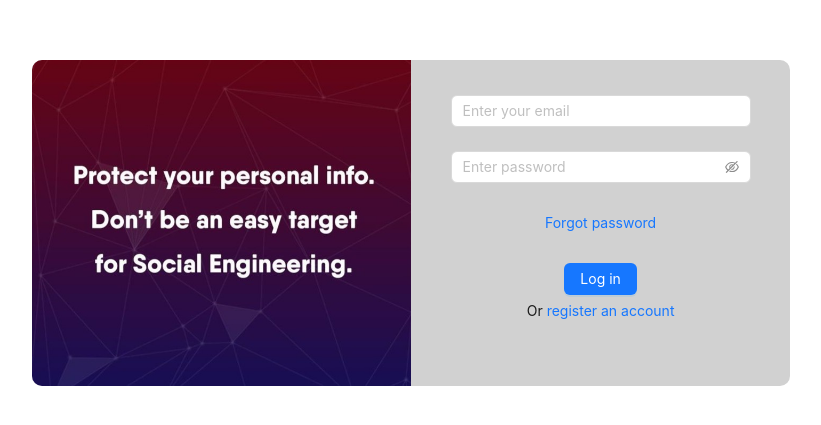
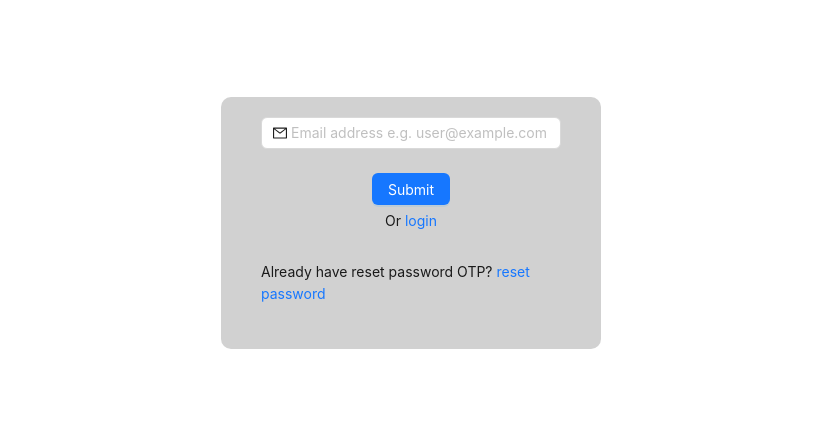
Before and after one commit to usr-0123/CyberAware, a React (Vite) app in the folder client/: page /forgot-password in a window 1280 px wide. Before the commit this address led to /login. Shown: the part 173-598 px from the top of the page, without its empty margins (229-1050 px from the left). Built offline with nearby package versions, Linux system fonts and the light colour scheme.

Commit message:
-Correct access interception.

```diff
--- a/client/src/App.jsx
+++ b/client/src/App.jsx
@@ -1,20 +1,10 @@
-import React, { useEffect } from 'react'
-import { Route, Routes, useNavigate } from 'react-router-dom'
+import React from 'react'
+import { Route, Routes } from 'react-router-dom'
 import './App.css'
 import AuthRoutes from './pages/auth/AuthRoutes.jsx'
 import Dashboard from './layout/Dashboard.jsx'
-import { clearStorageOnTokenExpiry } from './helpers/token.js'
 
 function App() {
-  const logout = useNavigate();
-
-  useEffect(() => {
-    const response = clearStorageOnTokenExpiry();
-
-    if (response && response.route) {
-      logout(response.route, { replace: true });
-    }
-  }, [logout]);
 
   return (
     <>
--- a/client/src/layout/Dashboard.jsx
+++ b/client/src/layout/Dashboard.jsx
@@ -1,9 +1,19 @@
+import { useEffect } from "react";
 import { Button } from "antd";
 import { logout } from "../helpers/logout";
 import { useNavigate } from "react-router-dom";
+import { clearStorageOnTokenExpiry } from "../helpers/token";
 
 const Dashboard = () => {
     const navigate = useNavigate();
+
+    useEffect(() => {
+        const response = clearStorageOnTokenExpiry();
+
+        if (response && response.route) {
+            navigate(response.route, { replace: true });
+        }
+      }, [logout]);
 
     const logOut = async() => {
         const response = await logout({logout});
--- a/client/src/pages/auth/ForgotPassword.jsx
+++ b/client/src/pages/auth/ForgotPassword.jsx
@@ -64,6 +64,11 @@ const ForgotPassword = () => {
                 >
                     Or <a href="" onClick={() => navigate("/login", { replace: true })}>login</a>
                 </Form.Item>
+                <Form.Item
+                    className='formItem'
+                >
+                    Already have reset password OTP? <a href="" onClick={() => navigate("/reset-password")}>reset password</a>
+                </Form.Item>
             </Form>
         </div>
     )
```
